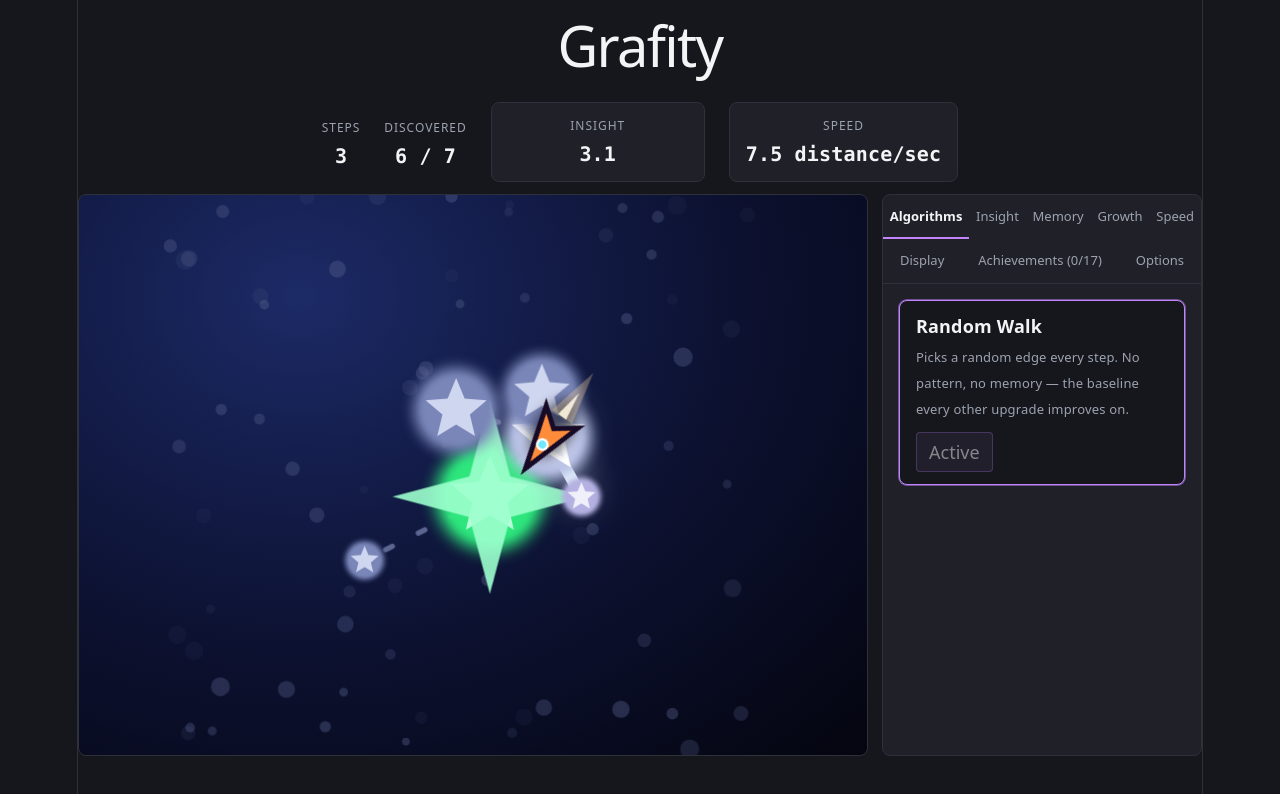
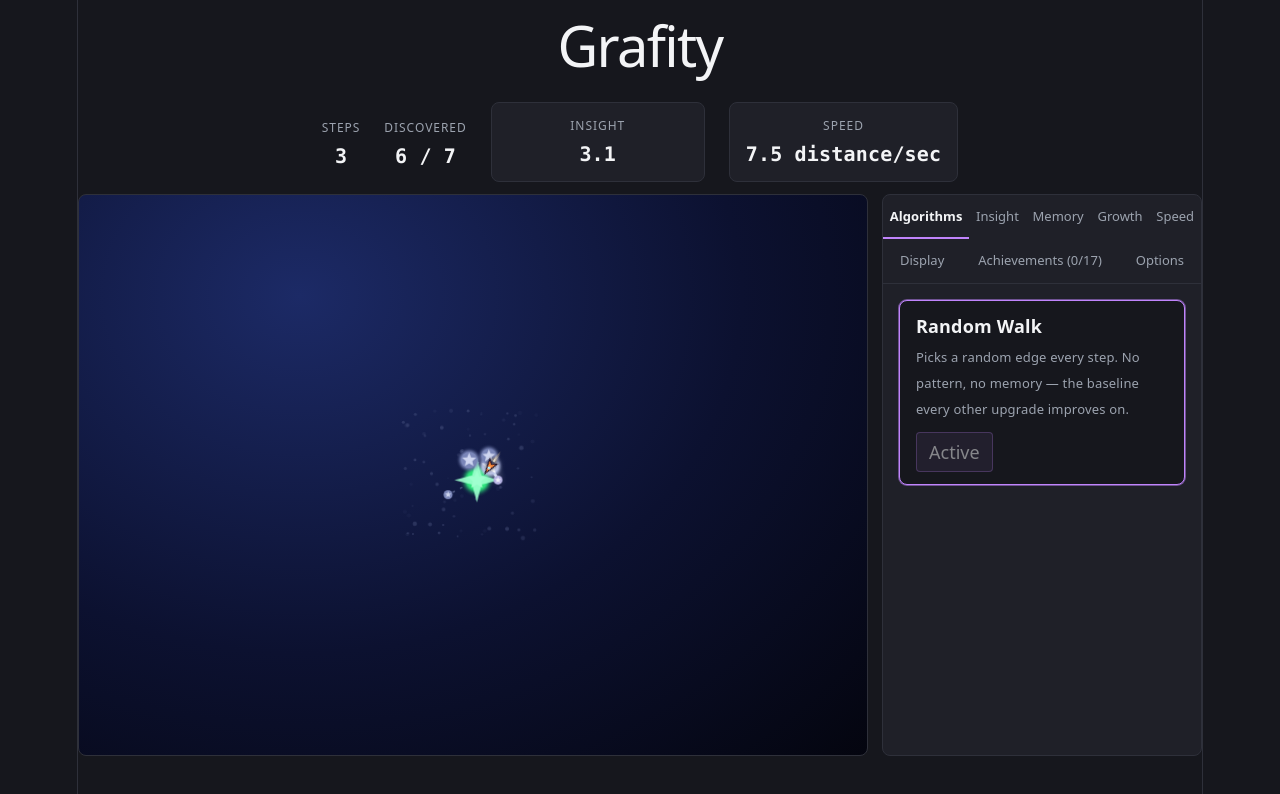
Before and after one commit to felix-hedenstrom/grafity, a React (Vite) app: page / in a window 1280 px wide. Shown: the top 794 px of the page. Built offline with nearby package versions, Linux system fonts and the light colour scheme.

Commit message:
Fix start stars looking weird

```diff
--- a/src/game/graph/layout.ts
+++ b/src/game/graph/layout.ts
@@ -62,14 +62,17 @@ export function computeDynamicViewSize(mainPos: { x: number; y: number }, otherP
 export function computeViewBounds(graph: Graph, focusX: number, focusY: number, maxSize = MAX_VIEW_SIZE): GraphBounds {
   const full = computeGraphBounds(graph)
 
-  const width = Math.min(full.width, maxSize)
-  const height = Math.min(full.height, maxSize)
+  const width = Math.min(Math.max(full.width, MIN_VIEW_SIZE), maxSize)
+  const height = Math.min(Math.max(full.height, MIN_VIEW_SIZE), maxSize)
 
-  const rawMinX = full.width <= maxSize ? full.minX : focusX - width / 2
-  const rawMinY = full.height <= maxSize ? full.minY : focusY - height / 2
+  // Three cases: the graph is small enough to pad out to MIN_VIEW_SIZE (center on the graph
+  // itself, so it gets even breathing room on all sides), it fits within maxSize as-is (use its
+  // own bounds directly), or it's bigger than maxSize (window centered on the focus/walker).
+  const rawMinX = width > full.width ? full.minX + full.width / 2 - width / 2 : full.width <= maxSize ? full.minX : focusX - width / 2
+  const rawMinY = height > full.height ? full.minY + full.height / 2 - height / 2 : full.height <= maxSize ? full.minY : focusY - height / 2
 
-  const minX = Math.min(Math.max(rawMinX, full.minX), full.minX + full.width - width)
-  const minY = Math.min(Math.max(rawMinY, full.minY), full.minY + full.height - height)
+  const minX = width <= full.width ? Math.min(Math.max(rawMinX, full.minX), full.minX + full.width - width) : rawMinX
+  const minY = height <= full.height ? Math.min(Math.max(rawMinY, full.minY), full.minY + full.height - height) : rawMinY
 
   return { minX, minY, width, height }
 }
```
Also changed, not shown: 1 other file (tests, documents, lock files or other folders).
